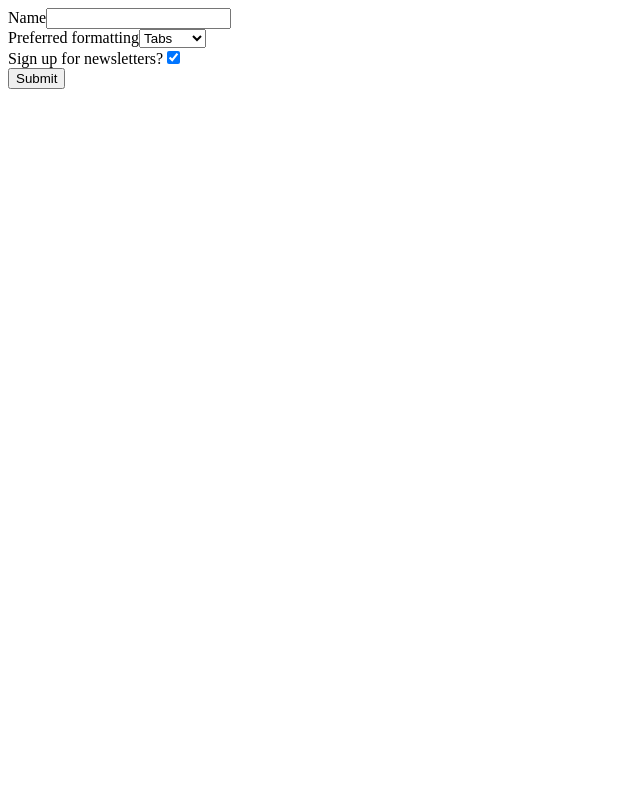
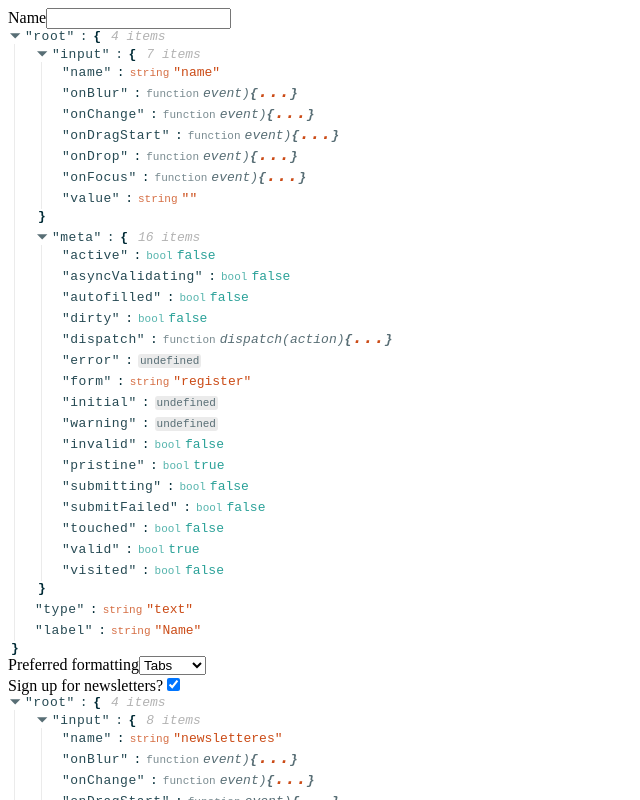
Before and after one commit to eugenekhristo/redux-form-egghead, a React (Create React App) app: page / in a window 1280 px wide. Shown: the top 800 px of the page, without its empty margins (0-640 px from the left). Built offline with nearby package versions, Linux system fonts and the light colour scheme.

Commit message:
add react-json-view to watch how props of custom inputs are changed

```diff
--- a/package.json
+++ b/package.json
@@ -5,6 +5,7 @@
   "dependencies": {
     "react": "^16.9.0",
     "react-dom": "^16.9.0",
+    "react-json-view": "^1.19.1",
     "react-redux": "^7.1.0",
     "react-scripts": "3.1.1",
     "redux": "^4.0.4",
--- a/src/components/register-form/fields/index.jsx
+++ b/src/components/register-form/fields/index.jsx
@@ -1,9 +1,11 @@
 import React from 'react';
+import ReactJson from 'react-json-view';
 
 export const CustomInput = props => (
   <div>
     <label>{props.label}</label>
     <input type={props.type} {...props.input} />
+    <ReactJson src={props} />
   </div>
 );
 
```
Also changed, not shown: 1 other file (tests, documents, lock files or other folders).
